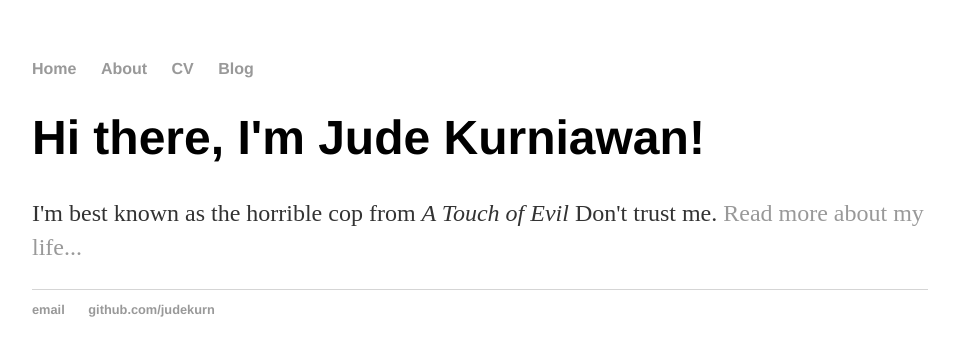
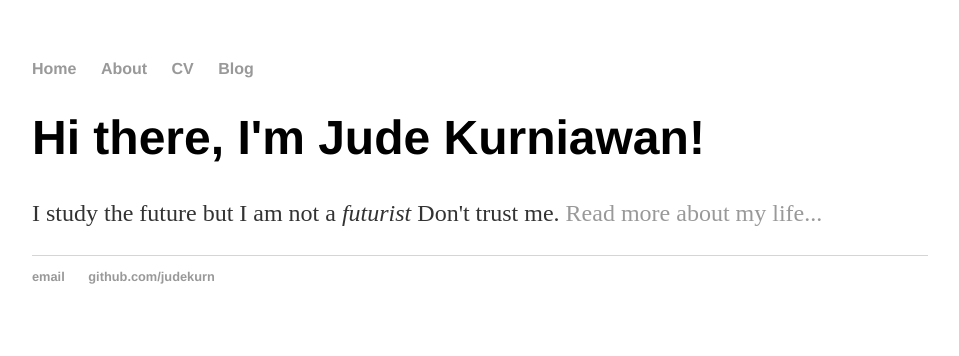
Before and after one commit to judekurn/judekurn.github.io, a Jekyll site: the page built from index.html, in a window 1280 px wide. Shown: the top 356 px of the page, without its empty margins (160-1119 px from the left). Built offline with Jekyll 4.4.1, drawn with Linux system fonts in a browser that asks for light colours.

Commit message:
Update index.html

```diff
--- a/index.html
+++ b/index.html
@@ -4,5 +4,5 @@ title: Jude Kurniawan
 ---
 <div class="blurb">
 	<h1>Hi there, I'm Jude Kurniawan!</h1>
-	<p>I'm best known as the horrible cop from <em>A Touch of Evil</em> Don't trust me. <a href="/about">Read more about my life...</a></p>
+	<p>I study the future but I am not a <em>futurist</em> Don't trust me. <a href="/about">Read more about my life...</a></p>
 </div><!-- /.blurb -->
```
